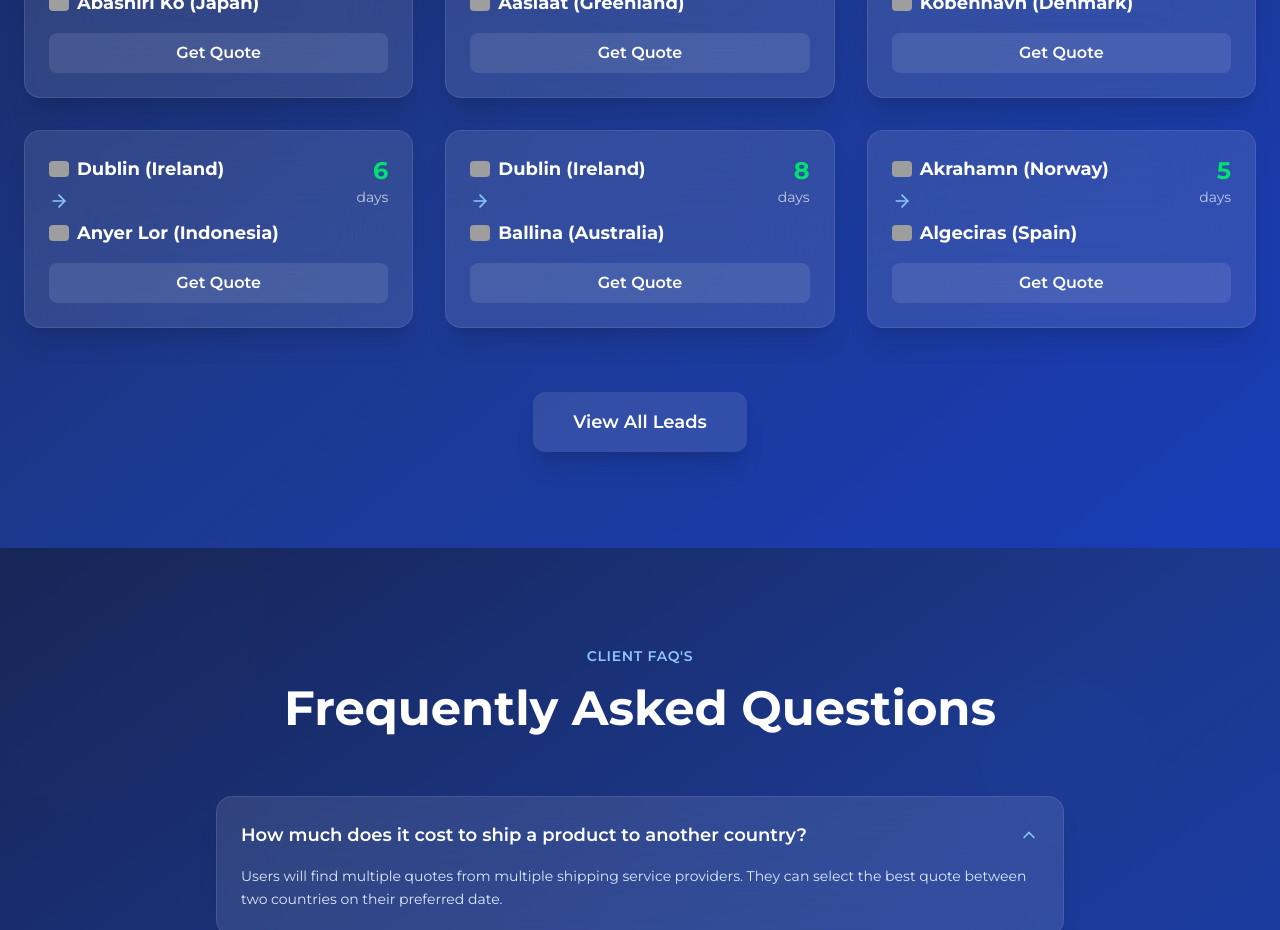
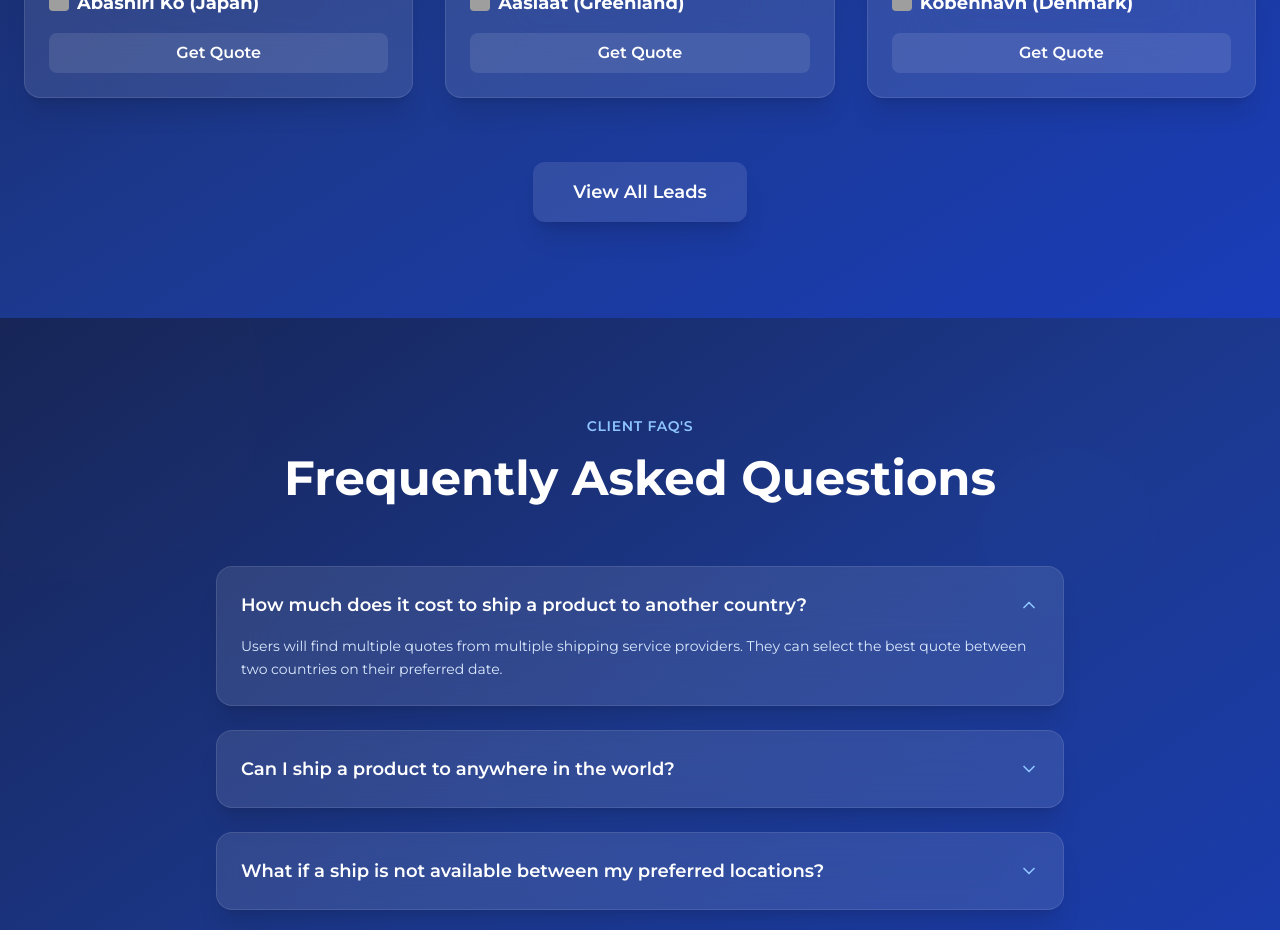
Before and after one commit to rohit-lagom/bitnautic, a Next.js app: page /transport in a window 1280 px wide. Shown: the part 2980-3910 px from the top of the page. Built offline with nearby package versions, Linux system fonts and the light colour scheme; grey boxes are pictures that could not be loaded.

Commit message:
fix transport : removed dummy live leads

```diff
--- a/src/app/transport/LiveShippingLeads.jsx
+++ b/src/app/transport/LiveShippingLeads.jsx
@@ -11,25 +11,25 @@ export default function LiveShippingLeads() {
       { from: 'London', to: 'Abashiri Ko (Japan)', days: 3 },
       { from: 'Ballina (Australia)', to: 'Aasiaat (Greenland)', days: 9 },
       { from: 'Calcutta (India)', to: 'Kobenhavn (Denmark)', days: 10 },
-      { from: 'Dublin (Ireland)', to: 'Anyer Lor (Indonesia)', days: 6 },
-      { from: 'Dublin (Ireland)', to: 'Ballina (Australia)', days: 8 },
-      { from: 'Akrahamn (Norway)', to: 'Algeciras (Spain)', days: 5 },
+      // { from: 'Dublin (Ireland)', to: 'Anyer Lor (Indonesia)', days: 6 },
+      // { from: 'Dublin (Ireland)', to: 'Ballina (Australia)', days: 8 },
+      // { from: 'Akrahamn (Norway)', to: 'Algeciras (Spain)', days: 5 },
     ],
     FCL: [
       { from: 'Bedi (India)', to: 'Belekeri (India)', days: 19 },
       { from: 'Ballina (Australia)', to: 'Beypore (India)', days: 12 },
-      { from: 'Brevik (Norway)', to: 'Beypore (India)', days: 20 },
-      { from: 'Akrahamn (Norway)', to: 'Algeciras (Spain)', days: 5 },
-      { from: 'Bergkvara (Sweden)', to: 'Ballina (Australia)', days: 9 },
-      { from: 'Bristol (United States)', to: 'Belekeri (India)', days: 12 },
+      // { from: 'Brevik (Norway)', to: 'Beypore (India)', days: 20 },
+      // { from: 'Akrahamn (Norway)', to: 'Algeciras (Spain)', days: 5 },
+      // { from: 'Bergkvara (Sweden)', to: 'Ballina (Australia)', days: 9 },
+      // { from: 'Bristol (United States)', to: 'Belekeri (India)', days: 12 },
     ],
     Bulk: [
       { from: 'Algeciras (Spain)', to: 'Calcutta (India)', days: 14 },
       { from: 'Bahia Harris (Chile)', to: 'Dublin (Ireland)', days: 25 },
-      { from: 'Algoma (United States)', to: 'Beypore (India)', days: 30 },
-      { from: 'Kiel (Germany)', to: 'Algoma (United States)', days: 13 },
-      { from: 'Berkeley (United States)', to: 'Kobenhavn (Denmark)', days: 3 },
-      { from: 'Bedi (India)', to: 'Kobenhavn (Denmark)', days: 8 },
+      // { from: 'Algoma (United States)', to: 'Beypore (India)', days: 30 },
+      // { from: 'Kiel (Germany)', to: 'Algoma (United States)', days: 13 },
+      // { from: 'Berkeley (United States)', to: 'Kobenhavn (Denmark)', days: 3 },
+      // { from: 'Bedi (India)', to: 'Kobenhavn (Denmark)', days: 8 },
     ],
   };
 
```
